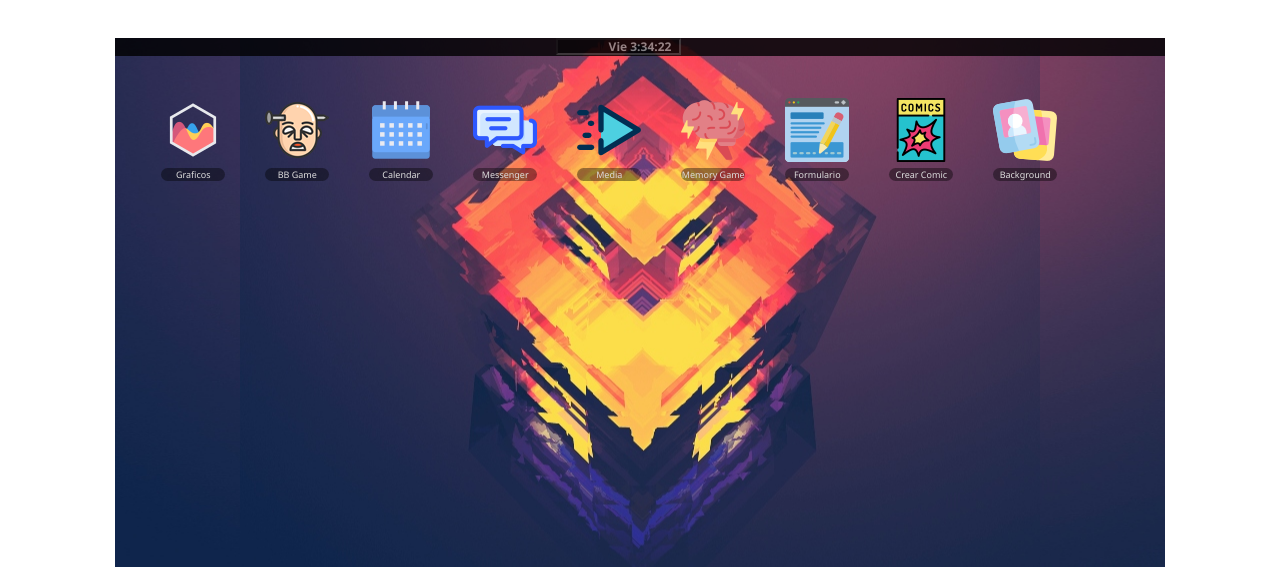
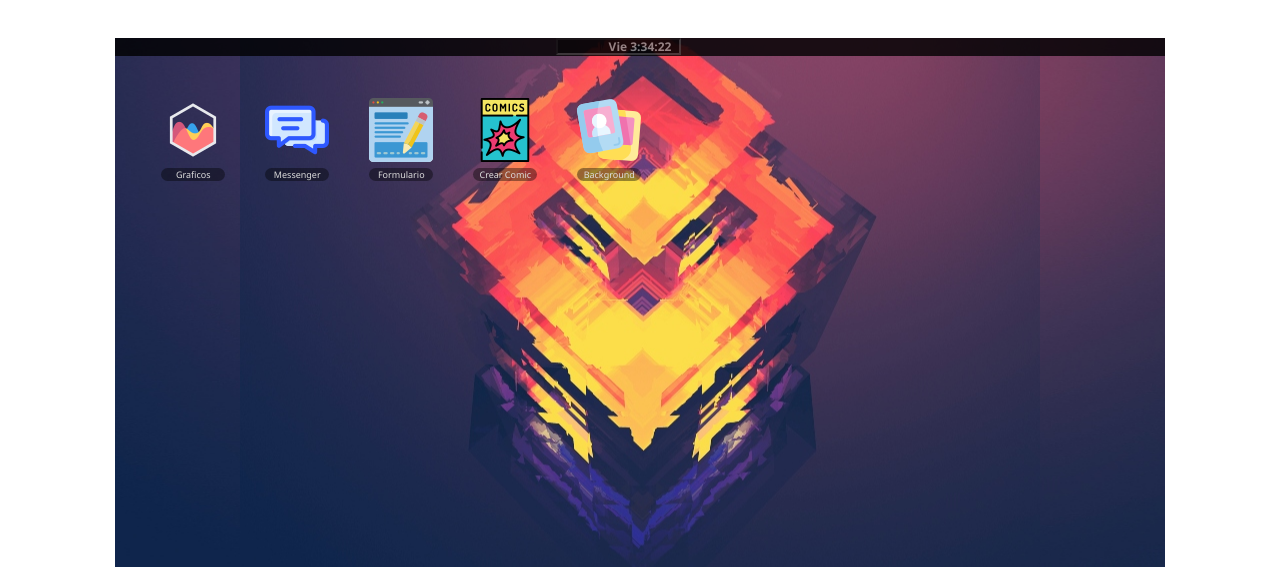
Before and after one commit to josepablobermudezm/ASIGNACION1, a PHP site: page / in a window 1280 px wide. Shown: the top 567 px of the page. Run offline with PHP 8.4, Linux system fonts and the light colour scheme; some libraries are stand-ins or nearby versions.

Commit message:
actualización #14

```diff
--- a/app_core/views/twitter1.php
+++ b/app_core/views/twitter1.php
@@ -15,24 +15,8 @@
                                 <div class='label_icon'>Graficos</div>
                             </div>
 
-                            <div id='bbgame' class='icons' style="background:url('app_core/rsc/apps/bbgame/icon.png') no-repeat;">
-                                <div class='label_icon'>BB Game</div>
-                            </div>
-
-                            <div id='calendar' class='icons' style="background:url('app_core/rsc/apps/calendar/icon.png') no-repeat;">
-                                <div class='label_icon'>Calendar</div>
-                            </div>
-
                             <div id='messenger' class='icons' style="background:url('app_core/rsc/apps/messenger/icon.png') no-repeat;">
                                 <div class='label_icon'>Messenger</div>
-                            </div>
-
-                            <div id='media' class='icons' style="background:url('app_core/rsc/apps/media/icon.png') no-repeat;">
-                                <div class='label_icon'>Media</div>
-                            </div>
-
-                            <div id='memory' class='icons' style="background:url('app_core/rsc/apps/memory/icon.png') no-repeat;">
-                                <div class='label_icon'>Memory Game</div>
                             </div>
 
                             <div id='formulario2' class='icons' style="background:url('app_core/rsc/apps/formulario2/icon.png') no-repeat;">
```
